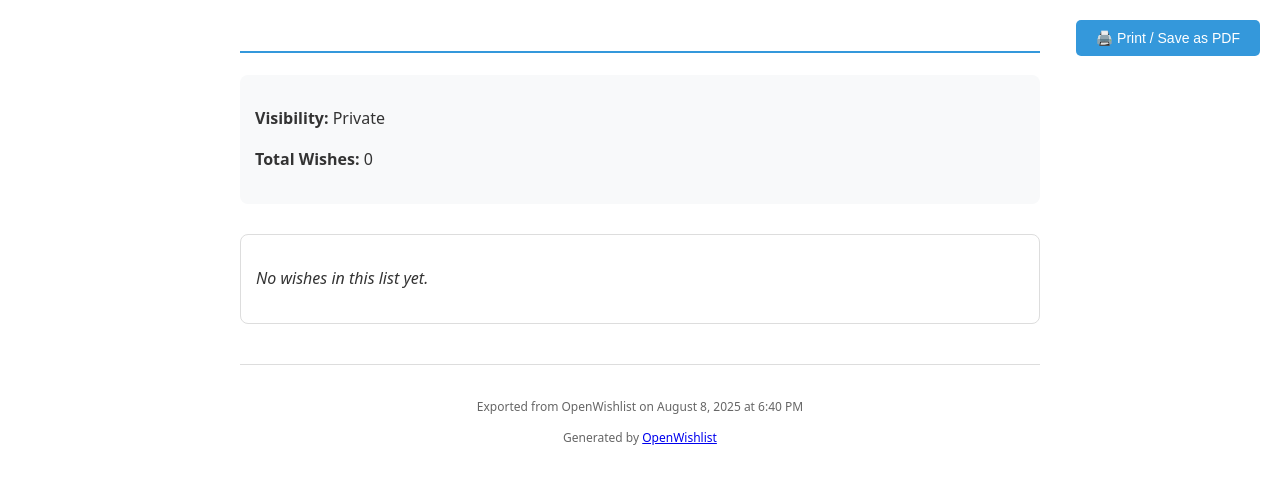
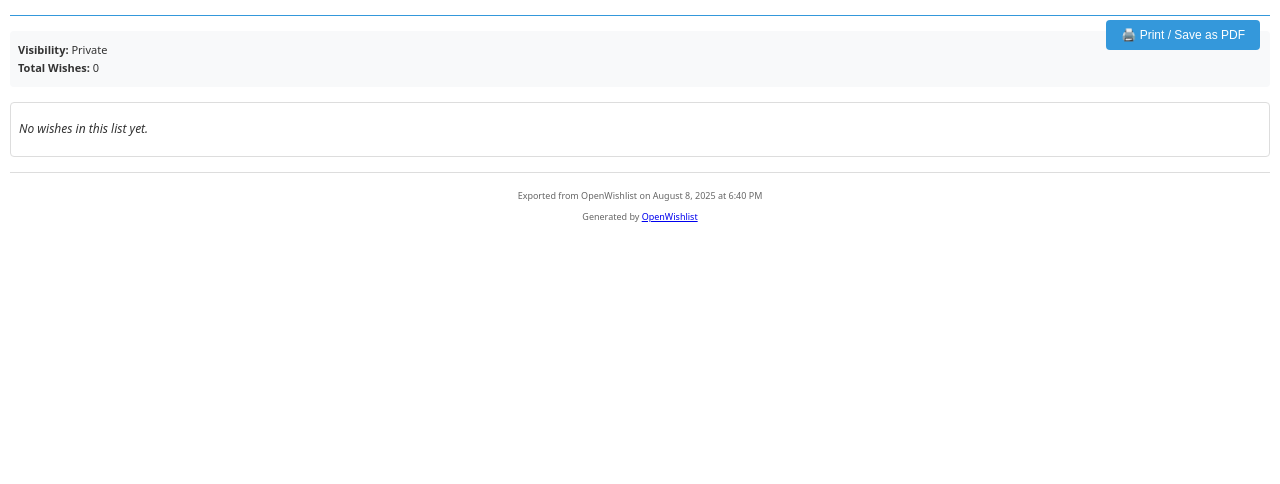
Before and after one commit to thomasbutzbach/openwishlist, a PHP site: page /templates/wishlists/export_pdf.php in a window 1280 px wide. Shown: the top 484 px of the page. Run offline with PHP 8.4, Linux system fonts and the light colour scheme; the template is opened without the code that fills it, so the values that code supplies are empty.

Commit message:
fix(pdf-export): optimize layout for print - remove navigation, compact styling, preserve borders (#13)

```diff
--- a/templates/wishlists/export_pdf.php
+++ b/templates/wishlists/export_pdf.php
@@ -7,46 +7,82 @@
     @media print {
       body { margin: 0; }
       .no-print { display: none; }
+
+      /* Force borders and backgrounds to print */
+      * {
+        -webkit-print-color-adjust: exact !important;
+        color-adjust: exact !important;
+        print-color-adjust: exact !important;
+      }
+
+      .wish-item {
+        border: 1px solid #333 !important;
+        box-shadow: none !important;
+        background: white !important;
+      }
+
+      .wish-header {
+        background: #f5f5f5 !important;
+        border-bottom: 1px solid #333 !important;
+      }
+
+      .wishlist-header {
+        background: #f8f8f8 !important;
+        border: 1px solid #ddd !important;
+      }
+
+      .notes {
+        background: #f8f8f8 !important;
+        border: 1px solid #ddd !important;
+      }
     }
 
     body {
       font-family: system-ui, -apple-system, sans-serif;
-      line-height: 1.6;
+      line-height: 1.4;
       color: #333;
-      max-width: 800px;
-      margin: 0 auto;
-      padding: 20px;
+      max-width: 100%;
+      margin: 0;
+      padding: 10px;
+      font-size: 12px;
     }
 
     h1 {
       color: #2c3e50;
-      border-bottom: 2px solid #3498db;
-      padding-bottom: 10px;
+      border-bottom: 1px solid #3498db;
+      padding-bottom: 5px;
+      font-size: 18px;
+      margin: 0 0 15px 0;
     }
 
     .wishlist-header {
       background: #f8f9fa;
-      padding: 15px;
-      border-radius: 8px;
-      margin-bottom: 30px;
+      padding: 8px;
+      border-radius: 4px;
+      margin-bottom: 15px;
+      font-size: 11px;
+    }
+
+    .wishlist-header p {
+      margin: 3px 0;
     }
 
     .wish-item {
       border: 1px solid #ddd;
-      border-radius: 8px;
-      margin-bottom: 20px;
+      border-radius: 4px;
+      margin-bottom: 8px;
       overflow: hidden;
       break-inside: avoid;
     }
 
     .wish-header {
       background: #f1f3f4;
-      padding: 15px;
+      padding: 6px 8px;
       border-bottom: 1px solid #ddd;
     }
 
     .wish-title {
-      font-size: 18px;
+      font-size: 13px;
       font-weight: bold;
       margin: 0;
       color: #2c3e50;
@@ -54,28 +90,31 @@
 
     .wish-url {
       color: #3498db;
-      font-size: 14px;
-      margin-top: 5px;
+      font-size: 10px;
+      margin-top: 2px;
+      word-break: break-all;
     }
 
     .wish-content {
-      padding: 15px;
+      padding: 6px 8px;
     }
 
     .wish-details {
-      display: grid;
-      grid-template-columns: repeat(auto-fit, minmax(150px, 1fr));
-      gap: 15px;
-      margin-bottom: 15px;
+      display: flex;
+      flex-wrap: wrap;
+      gap: 8px;
+      margin-bottom: 6px;
     }
 
     .detail-item {
-      font-size: 14px;
+      font-size: 10px;
+      flex: 0 0 auto;
     }
 
     .detail-label {
       font-weight: bold;
       color: #555;
+      display: inline;
     }
 
     .priority-high { color: #e74c3c; }
@@ -84,17 +123,18 @@
 
     .notes {
       background: #f8f9fa;
-      padding: 10px;
-      border-radius: 4px;
+      padding: 6px;
+      border-radius: 2px;
       font-style: italic;
-      margin-top: 10px;
+      margin-top: 6px;
+      font-size: 10px;
     }
 
     .export-info {
-      margin-top: 40px;
-      padding-top: 20px;
+      margin-top: 15px;
+      padding-top: 8px;
       border-top: 1px solid #ddd;
-      font-size: 12px;
+      font-size: 9px;
       color: #666;
       text-align: center;
     }
@@ -106,10 +146,11 @@
       background: #3498db;
       color: white;
       border: none;
-      padding: 10px 20px;
-      border-radius: 5px;
+      padding: 8px 15px;
+      border-radius: 4px;
       cursor: pointer;
-      font-size: 14px;
+      font-size: 12px;
+      z-index: 1000;
     }
 
     .print-button:hover {
@@ -153,29 +194,27 @@
           <div class="wish-details">
             <?php if (isset($wish['price_cents'])): ?>
               <div class="detail-item">
-                <div class="detail-label">Price:</div>
-                <div>€<?= number_format($wish['price_cents'] / 100, 2, ',', '.') ?></div>
+                <span class="detail-label">Price:</span> €<?= number_format($wish['price_cents'] / 100, 2, ',', '.') ?>
               </div>
             <?php endif; ?>
 
             <?php if ($wish['priority']): ?>
               <div class="detail-item">
-                <div class="detail-label">Priority:</div>
-                <div class="<?= $wish['priority'] <= 2 ? 'priority-high' : ($wish['priority'] <= 3 ? 'priority-medium' : 'priority-low') ?>">
-                  <?= (int)$wish['priority'] ?>/5
-                  <?php if ($wish['priority'] <= 2): ?>⭐<?php endif; ?>
-                </div>
+                <span class="detail-label">Priority:</span>
+                <span class="<?= $wish['priority'] <= 2 ? 'priority-high' : ($wish['priority'] <= 3 ? 'priority-medium' : 'priority-low') ?>">
+                  <?= (int)$wish['priority'] ?>/5<?php if ($wish['priority'] <= 2): ?>⭐<?php endif; ?>
+                </span>
+              </div>
+            <?php endif; ?>
+
+            <?php if ($wish['image_mode'] !== 'none'): ?>
+              <div class="detail-item">
+                <span class="detail-label">Image:</span> <?= htmlspecialchars($wish['image_mode']) ?>
               </div>
             <?php endif; ?>
 
             <div class="detail-item">
-              <div class="detail-label">Image:</div>
-              <div><?= htmlspecialchars($wish['image_mode']) ?></div>
-            </div>
-
-            <div class="detail-item">
-              <div class="detail-label">Added:</div>
-              <div><?= date('M j, Y', strtotime($wish['created_at'])) ?></div>
+              <span class="detail-label">Added:</span> <?= date('M j, Y', strtotime($wish['created_at'])) ?>
             </div>
           </div>
 
```
Also changed, not shown: src/Http/Controller/WishlistController.php (+11 -2 lines).
